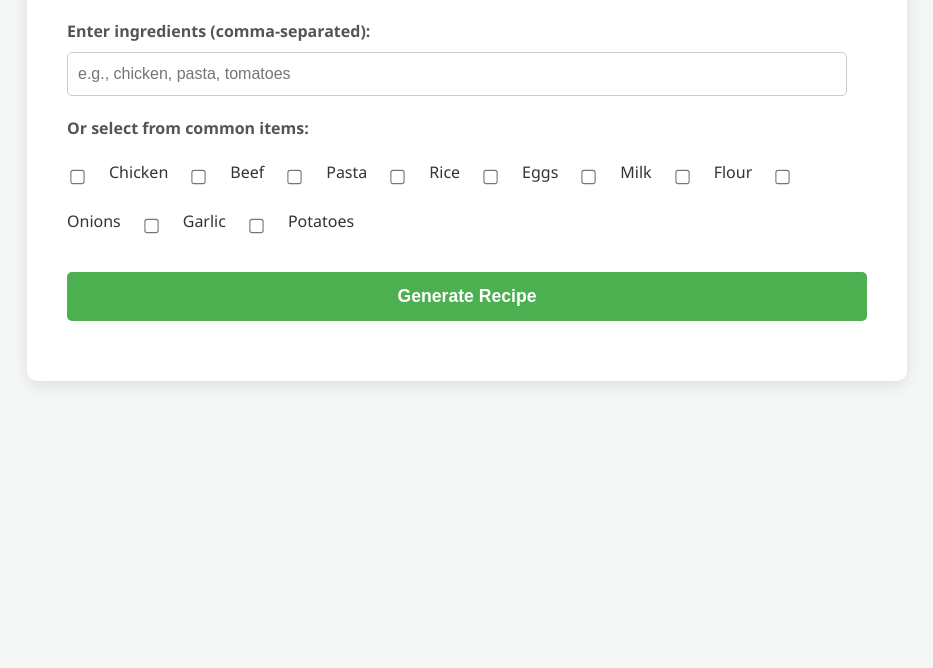
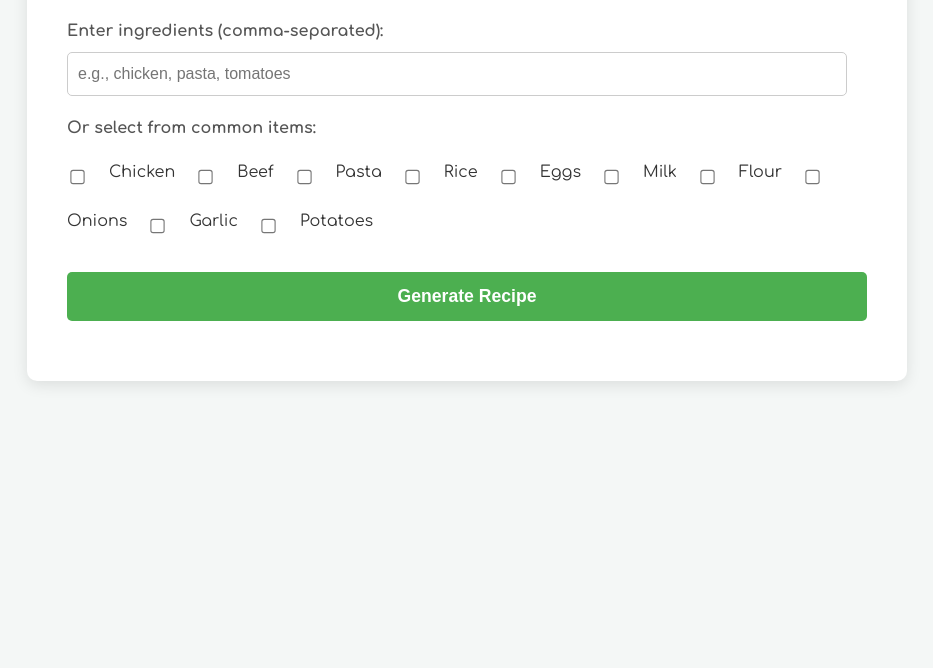
Before and after one commit to ar106000a/recipee-generator, a website: page public/index.html in a window 1280 px wide. Shown: the part 172-840 px from the top of the page, without its empty margins (173-1106 px from the left). Drawn offline with Linux system fonts and the light colour scheme.

Commit message:
Update style.css

```diff
--- a/public/style.css
+++ b/public/style.css
@@ -1,5 +1,6 @@
+@import url('https://fonts.googleapis.com/css2?family=Comfortaa:wght@300..700&family=IBM+Plex+Sans:ital,wght@0,100..700;1,100..700&family=Space+Grotesk:wght@300..700&display=swap');
 body {
-  font-family: "Segoe UI", Tahoma, Geneva, Verdana, sans-serif;
+  font-family: "Comfortaa", Tahoma, Geneva, Verdana, sans-serif;
   background-color: #f4f7f6;
   color: #333;
   line-height: 1.6;
```
